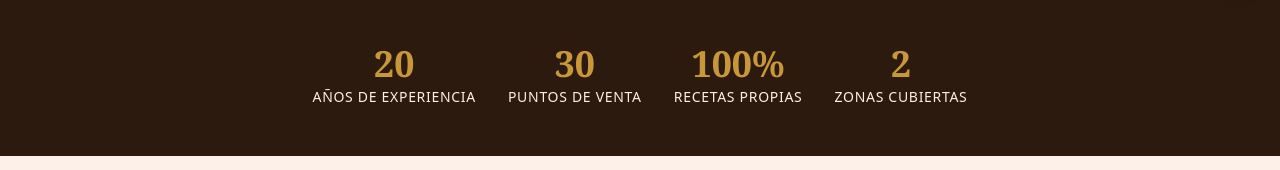
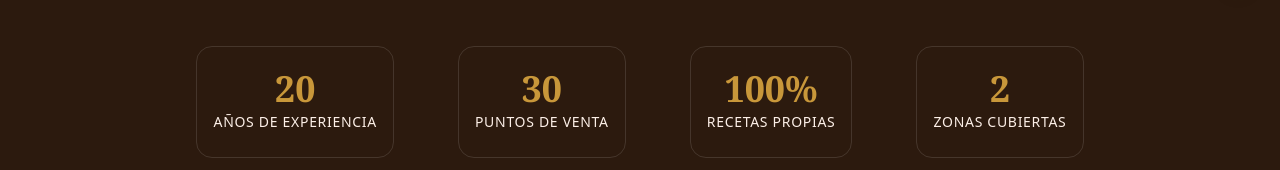
Before and after one commit to WGuillenDev/Portafolio-ISW-521, a plain HTML site: page lab01-landing-pasterelia-mana/index.html in a window 1280 px wide. Shown: the part 782-952 px from the top of the page. Drawn offline with Linux system fonts and the light colour scheme.

Commit message:
style(lab01-landing-pasteleria-mana): aumentar separacion entre tarjetas de stats

```diff
--- a/lab01-landing-pasterelia-mana/css/main.css
+++ b/lab01-landing-pasterelia-mana/css/main.css
@@ -437,8 +437,8 @@ button {
   display: flex;
   flex-wrap: wrap;
   justify-content: center;
-  gap: var(--espacio-xl);
-  max-width: 800px;
+  gap: var(--espacio-3xl);
+  max-width: 900px;
   margin-inline: auto;
 }
 
@@ -447,7 +447,10 @@ button {
   flex-direction: column;
   align-items: center;
   gap: var(--espacio-xs);
-  min-width: 120px;
+  min-width: 150px;
+  padding: var(--espacio-lg) var(--espacio-md);
+  border: 1px solid rgba(255, 255, 255, 0.12);
+  border-radius: var(--radio-lg);
 }
 
 .stats__numero {
```
